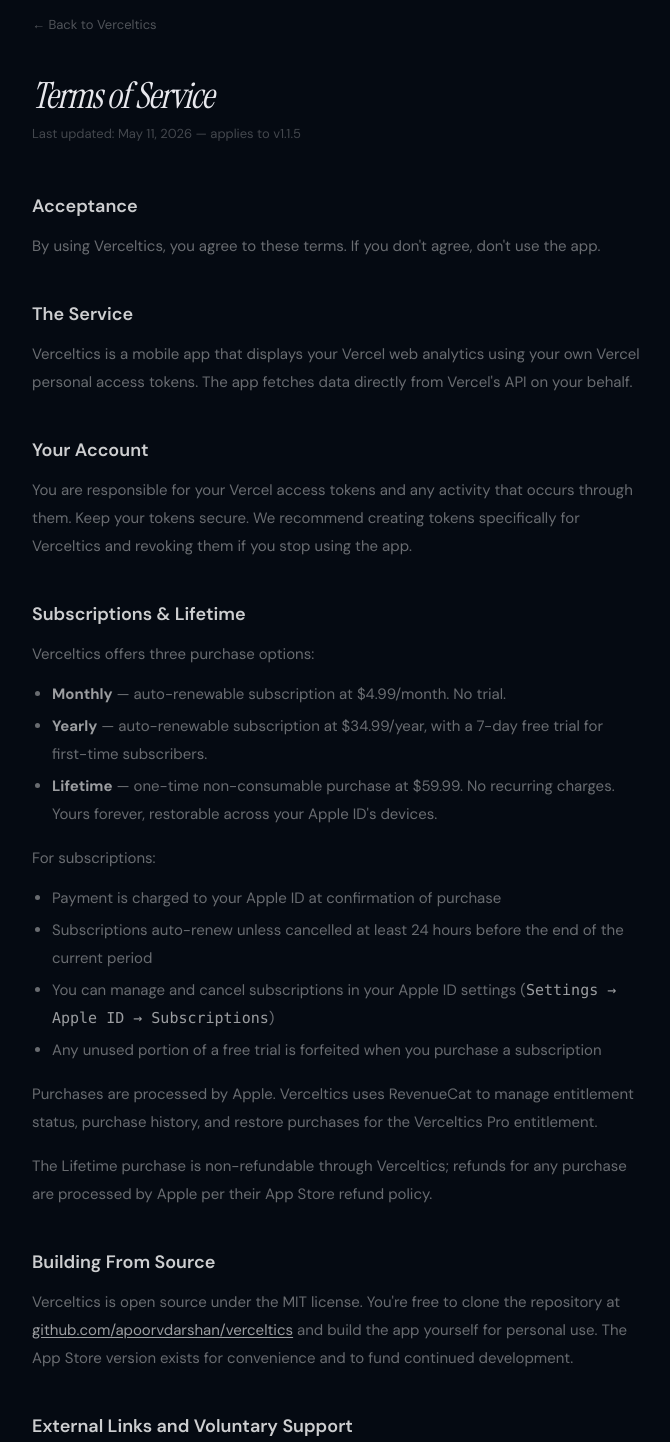
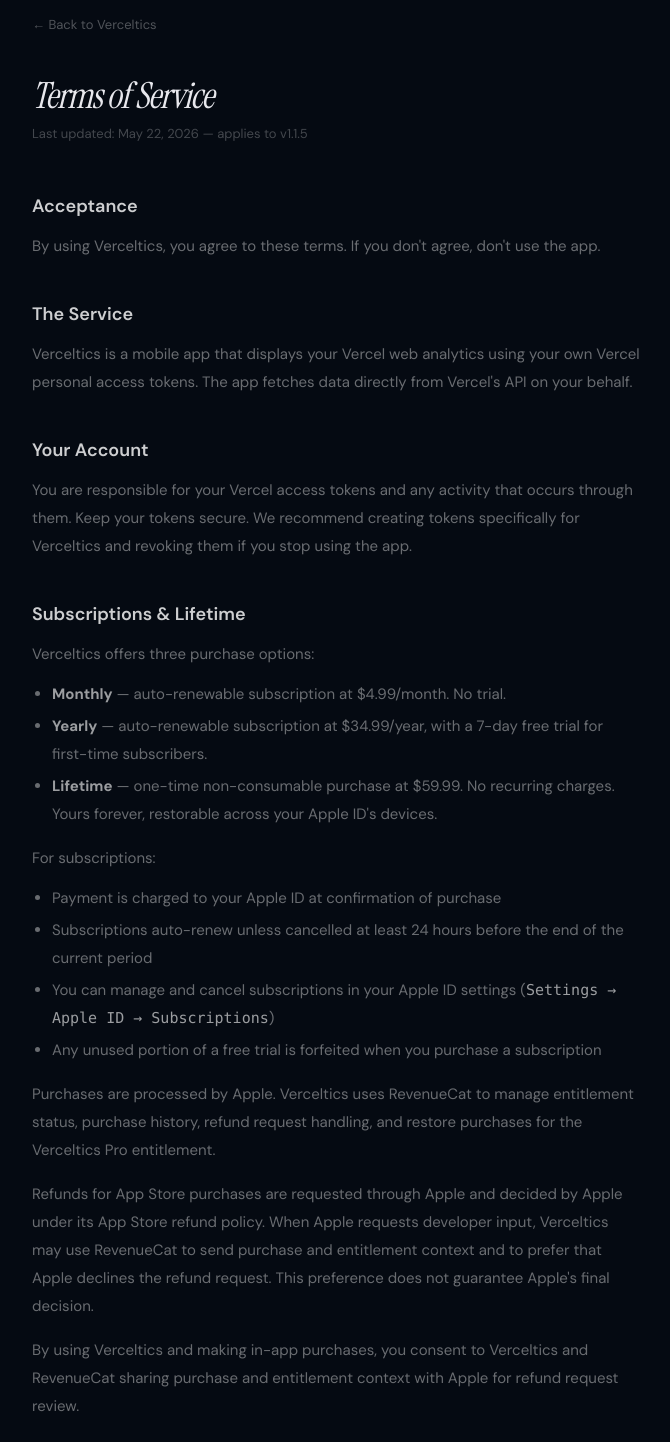
Before and after one commit to apoorvdarshan/verceltics, a Next.js app in the folder web/: page /terms in a window 1280 px wide. Shown: the part 100-1542 px from the top of the page, without its empty margins (304-974 px from the left). Built offline with nearby package versions, Linux system fonts and the light colour scheme.

Commit message:
Document refund handling preference

```diff
--- a/web/src/app/privacy/page.tsx
+++ b/web/src/app/privacy/page.tsx
@@ -13,7 +13,7 @@
     <div className="mx-auto max-w-2xl px-6 py-28 sm:px-8">
       <Link href="/" className="text-[13px] text-white/30 transition-colors hover:text-white/60">&larr; Back to Verceltics</Link>
       <h1 className="mt-10 font-serif text-4xl italic tracking-[-0.03em]">Privacy Policy</h1>
-      <p className="mt-2 text-[13px] text-white/25">Last updated: May 11, 2026 — applies to v1.1.5</p>
+      <p className="mt-2 text-[13px] text-white/25">Last updated: May 22, 2026 — applies to v1.1.5</p>
 
       <div className="mt-12 space-y-10 text-[15px] leading-7 text-white/40">
         <section>
@@ -64,6 +64,13 @@
         </section>
 
         <section>
+          <h2 className="text-lg font-semibold text-white/80">Refund Requests</h2>
+          <p className="mt-3">Refund requests for App Store purchases are handled by Apple. If you request a refund through Apple, RevenueCat may send Apple purchase and entitlement context needed to respond to Apple&apos;s refund review, such as receipt data, product identifiers, purchase history, subscription status, and whether the purchase was delivered or restored.</p>
+          <p className="mt-3">Verceltics configures RevenueCat to prefer that Apple declines refund requests. Apple makes the final refund decision. This refund handling data does not include your Vercel tokens, Vercel account data, project data, or analytics data.</p>
+          <p className="mt-3">By using Verceltics and making in-app purchases, you consent to Verceltics and RevenueCat sharing this purchase and entitlement context with Apple for refund request review.</p>
+        </section>
+
+        <section>
           <h2 className="text-lg font-semibold text-white/80">External Links and Support</h2>
           <p className="mt-3">The app and website may link to GitHub, Product Hunt, LinkedIn, Instagram, TrustMRR, Ko-fi, PayPal, X, Apple, and Vercel. Opening those links sends you to third-party services with their own privacy practices.</p>
           <p className="mt-3">Optional support payments through Ko-fi or PayPal are handled outside Verceltics. They do not unlock app features and do not give those services access to your Vercel tokens, Vercel account data, project data, or analytics data.</p>
--- a/web/src/app/terms/page.tsx
+++ b/web/src/app/terms/page.tsx
@@ -4,7 +4,7 @@
 export const metadata: Metadata = {
   title: "Terms of Service",
   description:
-    "Verceltics terms of service. Subscription plans: $4.99/month, $34.99/year with 7-day free trial, and $59.99 lifetime one-time purchase. Manage subscriptions through Apple ID settings.",
+    "Verceltics terms of service. Subscription plans: $4.99/month, $34.99/year with 7-day free trial, and $59.99 lifetime one-time purchase. Refunds are handled by Apple.",
   alternates: { canonical: "https://www.verceltics.com/terms" },
 };
 
@@ -13,7 +13,7 @@
     <div className="mx-auto max-w-2xl px-6 py-28 sm:px-8">
       <Link href="/" className="text-[13px] text-white/30 transition-colors hover:text-white/60">&larr; Back to Verceltics</Link>
       <h1 className="mt-10 font-serif text-4xl italic tracking-[-0.03em]">Terms of Service</h1>
-      <p className="mt-2 text-[13px] text-white/25">Last updated: May 11, 2026 — applies to v1.1.5</p>
+      <p className="mt-2 text-[13px] text-white/25">Last updated: May 22, 2026 — applies to v1.1.5</p>
 
       <div className="mt-12 space-y-10 text-[15px] leading-7 text-white/40">
         <section>
@@ -46,8 +46,10 @@
             <li>You can manage and cancel subscriptions in your Apple ID settings (<code className="text-white/60">Settings → Apple ID → Subscriptions</code>)</li>
             <li>Any unused portion of a free trial is forfeited when you purchase a subscription</li>
           </ul>
-          <p className="mt-4">Purchases are processed by Apple. Verceltics uses RevenueCat to manage entitlement status, purchase history, and restore purchases for the Verceltics Pro entitlement.</p>
-          <p className="mt-4">The Lifetime purchase is non-refundable through Verceltics; refunds for any purchase are processed by Apple per their App Store refund policy.</p>
+          <p className="mt-4">Purchases are processed by Apple. Verceltics uses RevenueCat to manage entitlement status, purchase history, refund request handling, and restore purchases for the Verceltics Pro entitlement.</p>
+          <p className="mt-4">Refunds for App Store purchases are requested through Apple and decided by Apple under its App Store refund policy. When Apple requests developer input, Verceltics may use RevenueCat to send purchase and entitlement context and to prefer that Apple declines the refund request. This preference does not guarantee Apple&apos;s final decision.</p>
+          <p className="mt-4">By using Verceltics and making in-app purchases, you consent to Verceltics and RevenueCat sharing purchase and entitlement context with Apple for refund request review.</p>
+          <p className="mt-4">Verceltics does not issue refunds directly. If you have a purchase issue, contact us before requesting a refund so we can help troubleshoot access, restore purchases, or billing confusion.</p>
         </section>
 
         <section>
```
Also changed, not shown: 3 other files (tests, documents, lock files or other folders).
